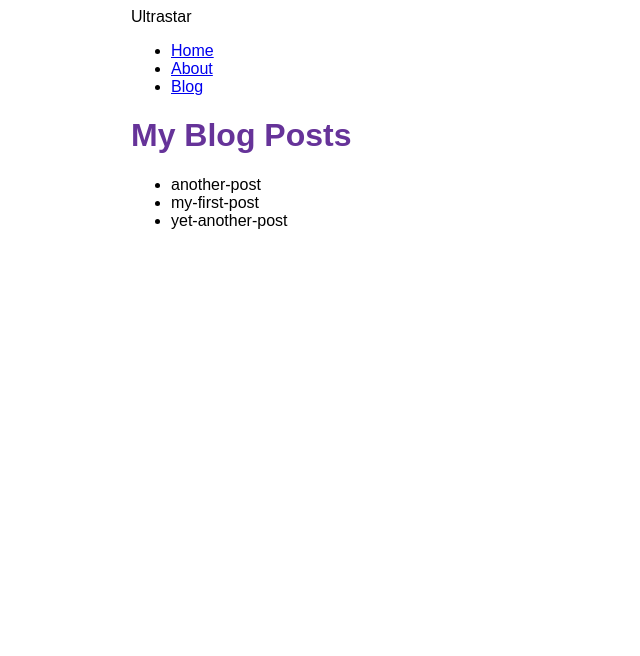
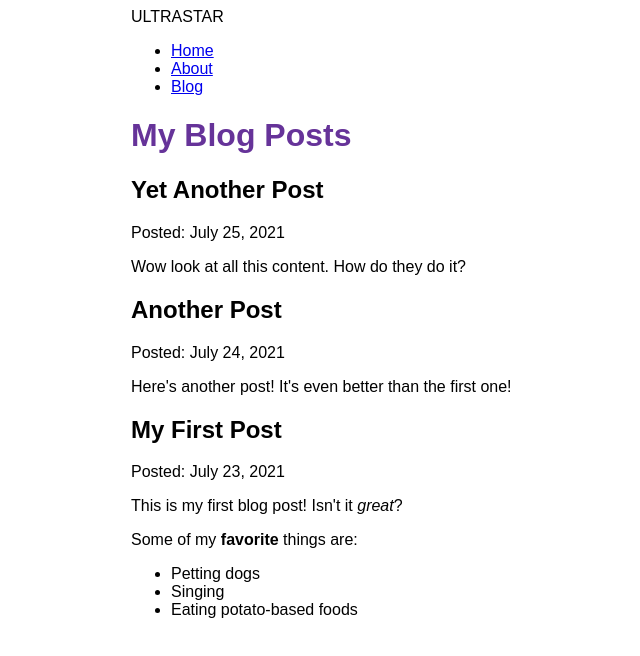
Before and after one commit to ultrastar3/my-gatsby-web, a Gatsby site: page /blog in a window 1280 px wide. Shown: the whole page, without its empty margins (259-899 px from the left). Built offline with nearby package versions, Linux system fonts and the light colour scheme; Gatsby itself is replaced by a stand-in of ours.

Commit message:
Finished Gatsby Tutorial Part 5

```diff
--- a/blog/another-post.mdx
+++ b/blog/another-post.mdx
@@ -0,0 +1,6 @@
+---
+title: "Another Post"
+date: "2021-07-24"
+---
+
+Here's another post! It's even better than the first one!
--- a/blog/my-first-post.mdx
+++ b/blog/my-first-post.mdx
@@ -0,0 +1,12 @@
+---
+title: "My First Post"
+date: "2021-07-23"
+---
+
+This is my first blog post! Isn't it *great*?
+
+Some of my **favorite** things are:
+
+* Petting dogs
+* Singing
+* Eating potato-based foods
--- a/blog/yet-another-post.mdx
+++ b/blog/yet-another-post.mdx
@@ -0,0 +1,6 @@
+---
+title: "Yet Another Post"
+date: "2021-07-25"
+---
+
+Wow look at all this content. How do they do it?
--- a/gatsby-config.js
+++ b/gatsby-config.js
@@ -1,16 +1,17 @@
 module.exports = {
   siteMetadata: {
-    title: "Ultrastar",
+    title: "ULTRASTAR",
   },
   plugins: [
     "gatsby-plugin-image",
     "gatsby-plugin-sharp",
     {
-      resolve: "gatsby-source-filesystem",
+      resolve: `gatsby-source-filesystem`,
       options: {
         name: `blog`,
-        path: `${__dirname}/blog`,
-      }
+        path: `${__dirname}/blog/`,
+      },
     },
+    "gatsby-plugin-mdx",
   ],
 };
--- a/package.json
+++ b/package.json
@@ -5,10 +5,13 @@
   "version": "0.1.0",
   "author": "Kyle Mathews <mathews.kyle@gmail.com>",
   "dependencies": {
+    "@mdx-js/mdx": "^1.6.22",
+    "@mdx-js/react": "^1.6.22",
     "gatsby": "^4.15.2",
     "gatsby-plugin-gatsby-cloud": "^4.15.0",
     "gatsby-plugin-image": "^2.16.1",
     "gatsby-plugin-manifest": "^4.15.1",
+    "gatsby-plugin-mdx": "^3.16.1",
     "gatsby-plugin-offline": "^5.15.1",
     "gatsby-plugin-react-helmet": "^5.15.0",
     "gatsby-plugin-sharp": "^4.16.1",
--- a/src/pages/blog.js
+++ b/src/pages/blog.js
@@ -1,28 +1,36 @@
 import * as React from 'react'
 import { graphql } from 'gatsby'
+import { MDXRenderer } from 'gatsby-plugin-mdx'
 import Layout from '../components/layout'
 
 const BlogPage = ({ data }) => {
   return (
     <Layout pageTitle="My Blog Posts">
-      <ul>
       {
-        data.allFile.nodes.map(node => (
-          <li key={node.name}>
-            {node.name}
-          </li>
+        data.allMdx.nodes.map((node) => (
+          <article key={node.id}>
+            <h2>{node.frontmatter.title}</h2>
+            <p>Posted: {node.frontmatter.date}</p>
+            <MDXRenderer>
+              {node.body}
+            </MDXRenderer>
+          </article>
         ))
       }
-      </ul>
     </Layout>
   )
 }
 
 export const query = graphql`
   query {
-    allFile {
+    allMdx(sort: {fields: frontmatter___date, order: DESC}) {
       nodes {
-        name
+        frontmatter {
+          title
+          date(formatString: "MMMM DD, YYYY")
+        }
+        id
+        body
       }
     }
   }
```
Also changed, not shown: 1 other file.
